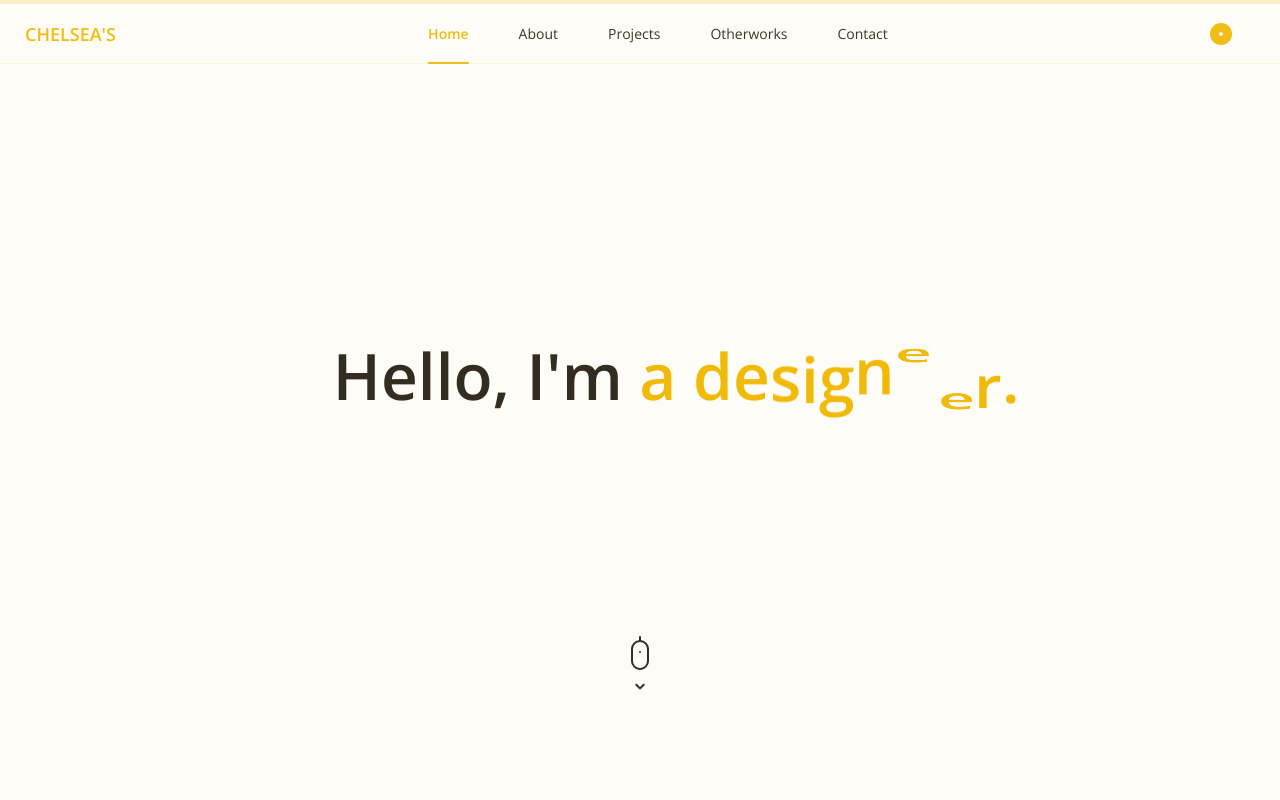
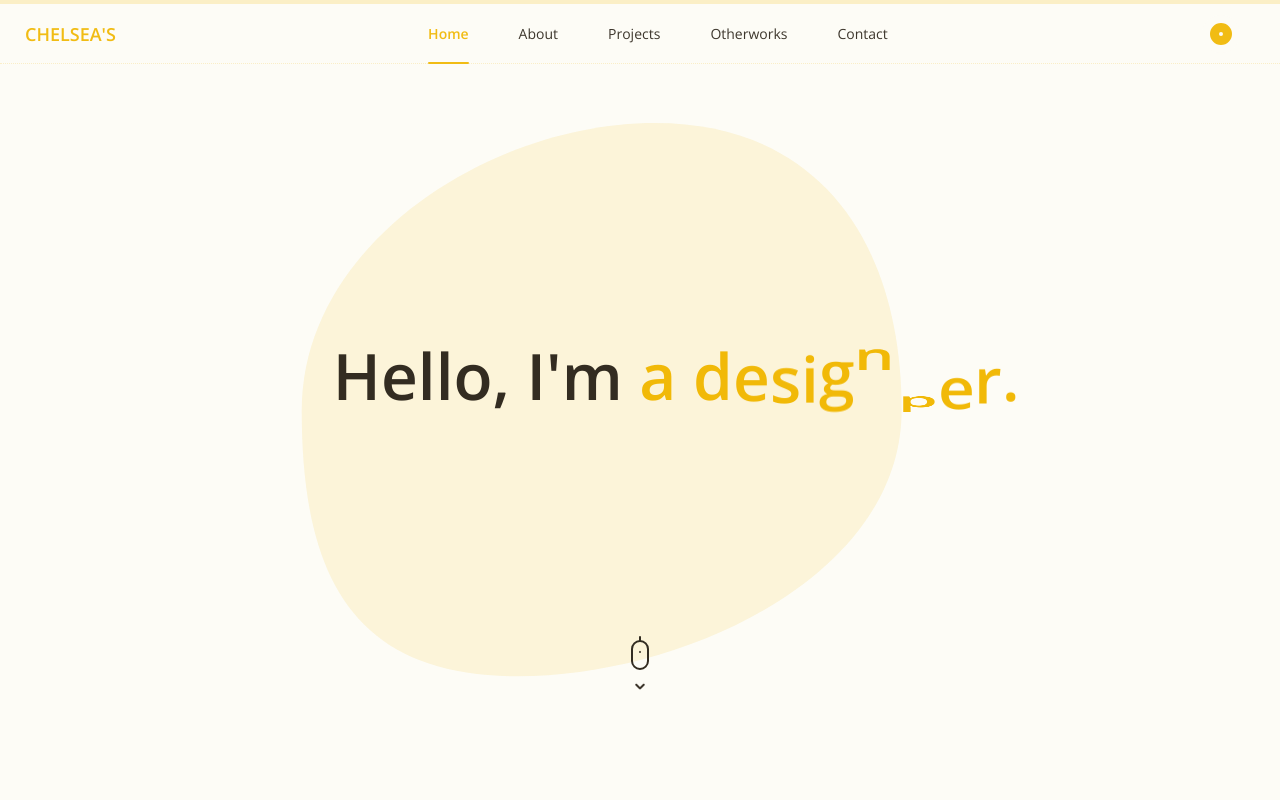
Before and after one commit to chelseachel/my-portfolio-site, a Vue app: page /#/ in a window 1280 px wide. Shown: the top 800 px of the page. Built offline with nearby package versions, Linux system fonts and the light colour scheme.

Commit message:
add morphing blob

```diff
--- a/package.json
+++ b/package.json
@@ -8,6 +8,7 @@
     "lint": "vue-cli-service lint"
   },
   "dependencies": {
+    "animejs": "^3.2.0",
     "core-js": "^3.6.4",
     "swiper": "^5.3.6",
     "vue": "^2.6.11",
--- /dev/null
+++ b/src/views/common/MorphingBlob.vue
@@ -0,0 +1,45 @@
+<template>
+  <div class="blob">
+    <svg width="100%" height="100%" viewBox="0 0 600 600" version="1.1" xmlns="http://www.w3.org/2000/svg" xmlns:xlink="http://www.w3.org/1999/xlink">
+      <path
+        d="M307.683594,358.097656 C454.591337,358.097656 532,401.907743 532,255 C532,108.092257 460.251493,0.3515625 313.34375,0.3515625 C166.436007,0.3515625 0,108.092257 0,255 C0,401.907743 160.77585,358.097656 307.683594,358.097656 Z"
+        id="blob"
+        fill="var(--theme-translucent)"
+        fill-opacity="1"
+        ref="path">
+      </path>
+    </svg>
+  </div>
+</template>
+
+<script>
+import anime from 'animejs/lib/anime.es.js'
+export default {
+  name: 'MorphingBlob',
+  mounted() {
+    anime({
+      targets: this.$refs.path,
+      d: [
+        {value: 'M173.308594,511.746094 C320.216337,511.746094 532,401.556181 532,254.648438 C532,107.740694 460.251493,0 313.34375,0 C166.436007,0 0,107.740694 0,254.648438 C0,401.556181 26.4008503,511.746094 173.308594,511.746094 Z'},
+        {value: 'M298.208419,412.08091 C445.116162,412.08091 449,345.556181 449,198.648438 C449,51.7406941 445.116162,11.1443284 298.208419,11.1443284 C151.300676,11.1443284 0.335366775,-45.5463138 0.335366775,101.36143 C0.335366775,248.269173 151.300676,412.08091 298.208419,412.08091 Z'},
+        {value: 'M173.308594,389.746094 C320.216337,389.746094 502.569783,279.556181 502.569783,132.648437 C502.569783,-14.2593059 412.907743,1.20970841 266,1.20970841 C119.092257,1.20970841 0,-14.2593059 0,132.648437 C0,279.556181 26.4008503,389.746094 173.308594,389.746094 Z'}
+      ],
+      easing: 'linear',
+      duration: 24000,
+      loop: true,
+      direction: 'alternate'
+    })
+  }
+}
+
+</script>
+
+
+<style lang="stylus" scoped>
+  .blob
+    position: absolute
+    left: 0
+    right: 0
+    top: 0
+    bottom: 0
+</style>
--- a/src/views/projects/components/ProjectsDisplay.vue
+++ b/src/views/projects/components/ProjectsDisplay.vue
@@ -15,16 +15,21 @@
       </ul>
     </div>
     <div class="img">
-      <img src=""/>
+      <img src="@/assets/images/1.jpg"/>
     </div>
+    <projects-display-bg></projects-display-bg>
   </div>
 </template>
 
 <script>
 import { mapState } from 'vuex'
 import { checkInView } from '@/common/mixin.js'
+import ProjectsDisplayBg from './ProjectsDisplayBg'
 export default {
   name: 'ProjectsDisplay',
+  components: {
+    ProjectsDisplayBg
+  },
   mixins: [checkInView],
   props: {
     scrollHeight: Number,
@@ -160,7 +165,6 @@ export default {
       max-width: calc(90% - 170px)
       height: 500px
       max-height: 60vh
-      background: #D0CAC2
       position: absolute
       top: 20%
       right: 0px
--- /dev/null
+++ b/src/views/projects/components/ProjectsDisplayBg.vue
@@ -0,0 +1,35 @@
+<template>
+  <div class="bg">
+    <morphing-blob></morphing-blob>
+  </div>
+</template>
+
+<script>
+import MorphingBlob from '../../common/MorphingBlob'
+export default {
+  name: 'ProjectsDisplayBg',
+  components: {
+    MorphingBlob
+  }
+}
+
+</script>
+
+
+<style lang="stylus" scoped>
+  .bg
+    position: absolute
+    top: 30%
+    right: 20%
+    width: 60%
+    min-width: 300px
+    height: 60%
+    min-height: 300px
+    z-index: -1
+    // @media screen and (min-width: 1600px)
+    //   width: 1280px
+    // @media screen and (max-width: 992px)
+    //   top: 0
+    //   width: 80%
+    //   min-width: 600px
+</style>
--- a/src/views/projects/components/ProjectsScroll.vue
+++ b/src/views/projects/components/ProjectsScroll.vue
@@ -9,7 +9,7 @@
 </template>
 
 <script>
-import ProjectsScrollItem from './children/ProjectsScrollItem'
+import ProjectsScrollItem from './ProjectsScrollItem'
 import { mapState } from 'vuex'
 export default {
   name: 'ProjectsScroll',
--- a/src/views/welcome/Welcome.vue
+++ b/src/views/welcome/Welcome.vue
@@ -1,5 +1,6 @@
 <template>
   <div class="welcome">
+    <welcome-bg></welcome-bg>
     <welcome-info></welcome-info>
     <transition>
       <welcome-scroll v-if="show"></welcome-scroll>
@@ -8,12 +9,13 @@
 </template>
 
 <script>
+import WelcomeBg from './components/WelcomeBg'
 import WelcomeInfo from './components/WelcomeInfo'
 import WelcomeScroll from './components/WelcomeScroll'
 export default {
   name: 'Welcome',
   components: {
-    WelcomeInfo, WelcomeScroll
+    WelcomeBg, WelcomeInfo, WelcomeScroll
   },
   data () {
     return {
--- a/src/views/welcome/components/WelcomeBg.vue
+++ b/src/views/welcome/components/WelcomeBg.vue
@@ -1,34 +1,16 @@
 <template>
   <div class="bg">
-    <svg width="100%" height="100%" viewBox="0 0 600 600" version="1.1" xmlns="http://www.w3.org/2000/svg" xmlns:xlink="http://www.w3.org/1999/xlink">
-      <defs>
-        <linearGradient x1="50%" y1="0%" x2="80%" y2="110%" id="linearGradient-1">
-          <stop stop-color="#B2DFDB" offset="0%"></stop>
-          <stop stop-color="#C8E6C9" offset="100%"></stop>
-        </linearGradient>
-      </defs>
-      <path d="M307.683594,358.097656 C454.591337,358.097656 532,401.907743 532,255 C532,108.092257 460.251493,0.3515625 313.34375,0.3515625 C166.436007,0.3515625 0,108.092257 0,255 C0,401.907743 160.77585,358.097656 307.683594,358.097656 Z" id="blob" fill="url(#linearGradient-1)">
-      </path>
-    </svg>
+    <morphing-blob></morphing-blob>
   </div>
 </template>
 
 <script>
-anime({
-  targets: 'path',
-  d: [
-    {value: 'M173.308594,511.746094 C320.216337,511.746094 532,401.556181 532,254.648438 C532,107.740694 460.251493,0 313.34375,0 C166.436007,0 0,107.740694 0,254.648438 C0,401.556181 26.4008503,511.746094 173.308594,511.746094 Z'},
-    {value: 'M298.208419,412.08091 C445.116162,412.08091 449,345.556181 449,198.648438 C449,51.7406941 445.116162,11.1443284 298.208419,11.1443284 C151.300676,11.1443284 0.335366775,-45.5463138 0.335366775,101.36143 C0.335366775,248.269173 151.300676,412.08091 298.208419,412.08091 Z'},
-    {value: 'M173.308594,389.746094 C320.216337,389.746094 502.569783,279.556181 502.569783,132.648437 C502.569783,-14.2593059 412.907743,1.20970841 266,1.20970841 C119.092257,1.20970841 0,-14.2593059 0,132.648437 C0,279.556181 26.4008503,389.746094 173.308594,389.746094 Z'}
-  ],
-  easing: 'linear',
-  duration: 20000,
-  loop: true,
-  direction: 'alternate'
-})
-
+import MorphingBlob from '../../common/MorphingBlob'
 export default {
   name: 'WelcomeBg',
+  components: {
+    MorphingBlob
+  }
 }
 
 </script>
@@ -37,16 +19,17 @@ export default {
 <style lang="stylus" scoped>
   .bg
     position: absolute
-    bottom: 50px
+    top: 15%
+    bottom: 0
     left: 0
     right: 0
     margin: auto
-    width: 150px
-    height: 150px
-    svg
-      position: absolute
-      left: 0
-      right: 0
-      top: 30px
-      bottom: 0
+    width: 80%
+    opacity: .6
+    z-index: -1
+    @media screen and (min-width: 1600px)
+      width: 1280px
+    @media screen and (max-width: 992px)
+      top: 0
+      min-width: 600px
 </style>
```
Also changed, not shown: src/views/projects/components/ProjectsScrollItem.vue (renamed from src/views/projects/components/children/ProjectsScrollItem.vue), 1 other file (tests, documents, lock files or other folders).
